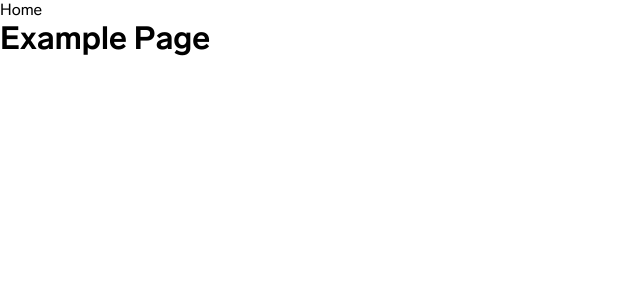
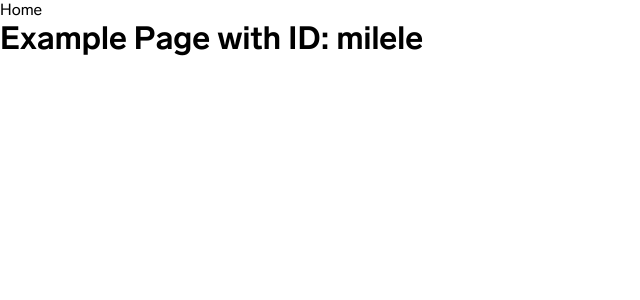
Before and after one commit to georgemaine/design-project, a Next.js app: page /examples/milele in a window 1280 px wide. Shown: the top 300 px of the page, without its empty margins (0-640 px from the left). Built offline with nearby package versions, Linux system fonts and the light colour scheme.

Commit message:
Fix router

```diff
--- a/app/examples/[id]/page.tsx
+++ b/app/examples/[id]/page.tsx
@@ -1,15 +1,14 @@
 import Link from "next/link";
-interface Props {
-    children: React.ReactNode;
+
+interface ExamplePageProps {
+    params: { id: string };
 }
-
-const Example = (props: Props) => {
-    const { children } = props;
+const Example = (props: ExamplePageProps) => {
+    const { params } = props;
     return (
         <div>
             <Link href="/">Home</Link>
-            <h1>Example Page</h1>
-            {children}
+            <h1>Example Page with ID: {params.id}</h1>
         </div>
     );
 };
```
Also changed, not shown: app/examples/page.tsx (+1 -6 lines).
